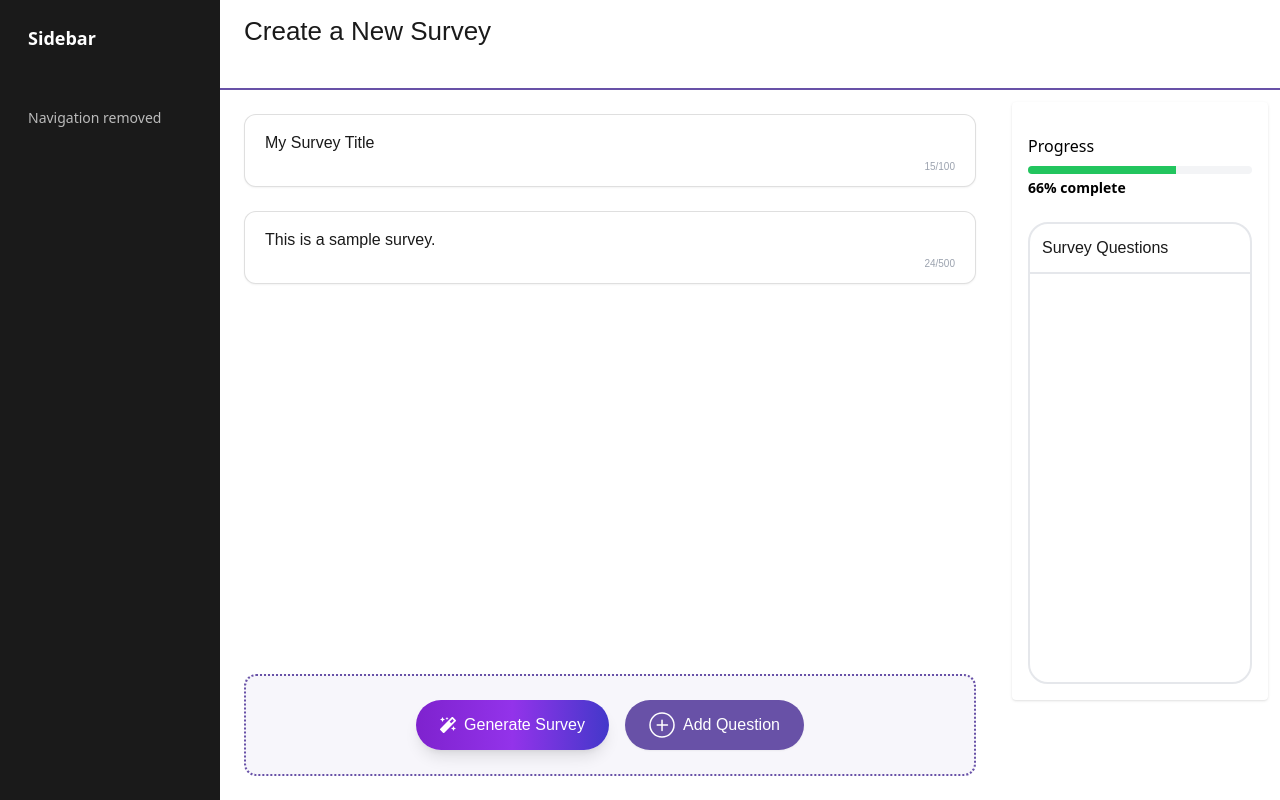
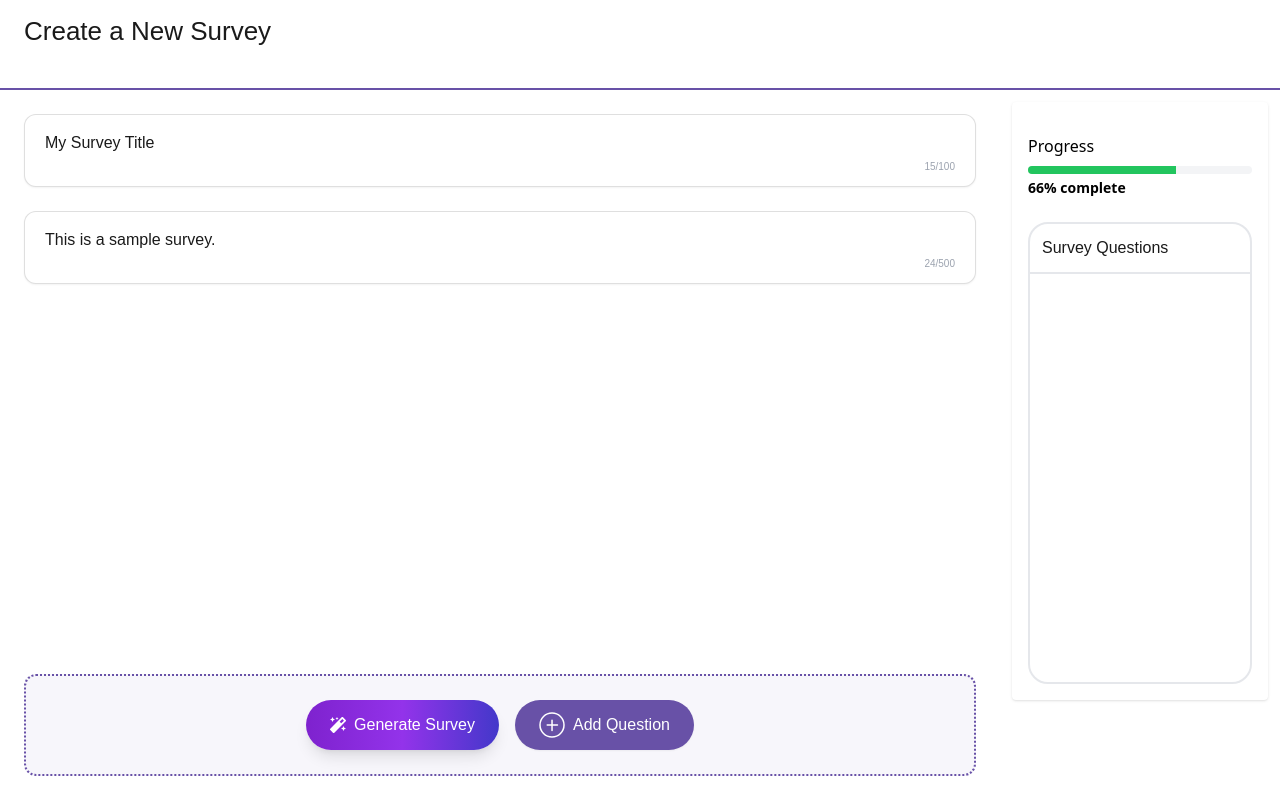
Before and after one commit to SaifAbdkf/boundaryAITask, a React (Create React App) app in the folder frontend/: page / in a window 1280 px wide. Built offline with nearby package versions, Linux system fonts and the light colour scheme.

Commit message:
remove sidebar

```diff
--- a/frontend/src/component/DashboardLayout.jsx
+++ b/frontend/src/component/DashboardLayout.jsx
@@ -1,19 +1,8 @@
-import { useState } from "react";
-import Sidebar from "./Sidebar";
-
 const DashboardLayout = ({ children }) => {
-  const [isSidebarShow, setSidebarShow] = useState(false);
-
   return (
     <div>
       <main className="flex h-[100dvh] overflow-hidden w-full">
-        <Sidebar
-          isSidebarShow={isSidebarShow}
-          setSidebarShow={setSidebarShow}
-        />
-        <div className="w-full xl:w-[calc(100vw-220px)]">
-          {children}
-        </div>
+        <div className="w-full">{children}</div>
       </main>
     </div>
   );
--- a/frontend/src/component/Sidebar.jsx
+++ /dev/null
@@ -1,35 +0,0 @@
-import { CrossIcon } from "./Icons";
-
-const Sidebar = ({ isSidebarShow, setSidebarShow }) => {
-  return (
-    <>
-      <aside
-        className={`${
-          isSidebarShow ? "translate-x-0" : "-translate-x-full xl:translate-x-0"
-        } fixed left-0 top-0 xl:static max-w-[220px] min-w-[220px] 3xl:max-w-[220px] 3xl:min-w-[220px] h-screen overflow-hidden bg-primary transition-all duration-300 ease-in-out z-50`}
-      >
-        <div className="px-4 lg:px-7 3xl:px-8 h-full flex flex-col">
-          <div className="flex items-center justify-between my-5 lg:my-6">
-            <h2 className="text-white text-lg font-semibold">Sidebar</h2>
-            <button className="xl:hidden" onClick={() => setSidebarShow(false)}>
-              <CrossIcon />
-            </button>
-          </div>
-
-          <div className="flex grow pt-5 lg:pt-6 text-white flex-col gap-3 mt-2">
-            <p className="text-white text-sm opacity-70">Navigation removed</p>
-          </div>
-        </div>
-      </aside>
-
-      {isSidebarShow && (
-        <div
-          onClick={() => setSidebarShow(false)}
-          className="fixed top left-0 bg-primary/30 w-full h-full z-10"
-        ></div>
-      )}
-    </>
-  );
-};
-
-export default Sidebar;
```
